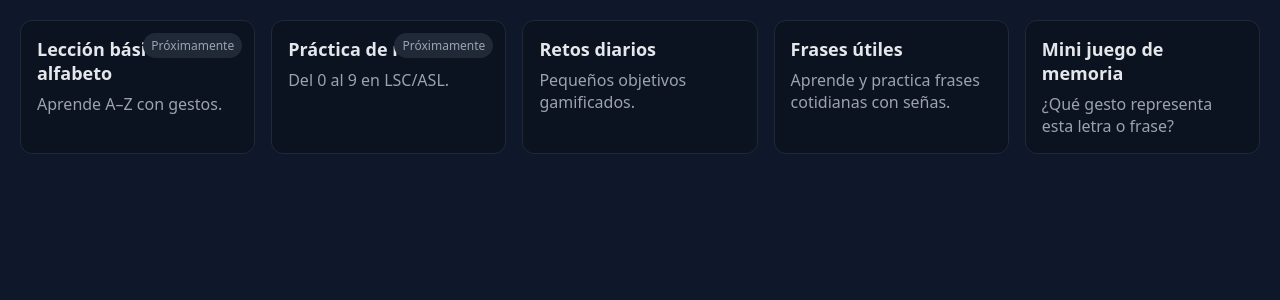
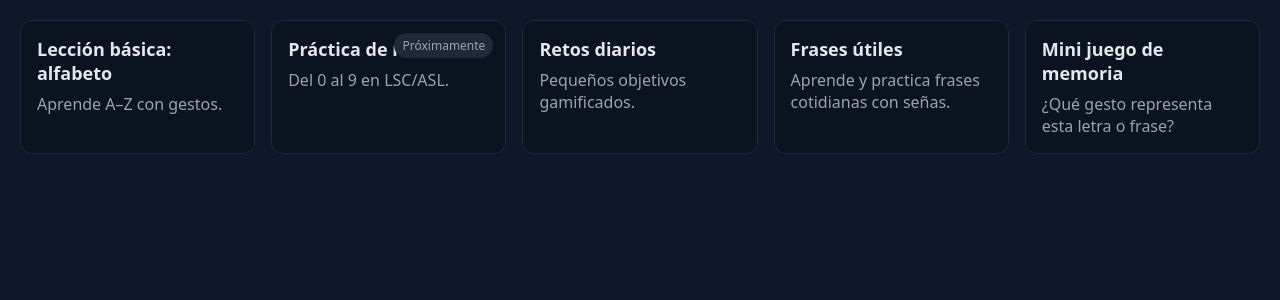
Before and after one commit to EliasOrellana437/PruebaProyecto, a Django app: page /menu/ in a window 1280 px wide. Shown: the part 91-391 px from the top of the page. Run offline with Django 5.2, Linux system fonts and the light colour scheme.

Commit message:
commit de Ariel

```diff
--- a/templates/core/menu.html
+++ b/templates/core/menu.html
@@ -13,11 +13,10 @@
   </header>
 
   <main class="grid">
-    <!-- Lección básica: alfabeto (Próximamente) -->
-    <a href="#" class="tile fake-link" data-slug="alfabeto">
+    <!-- ✅ Lección básica: alfabeto (ya funcional) -->
+    <a href="/alfabeto/" class="tile" data-slug="alfabeto">
       <h2>Lección básica: alfabeto</h2>
       <p>Aprende A–Z con gestos.</p>
-      <span class="badge">Próximamente</span>
     </a>
 
     <!-- Práctica de números (Próximamente) -->
```
Also changed, not shown: db.sqlite3.
